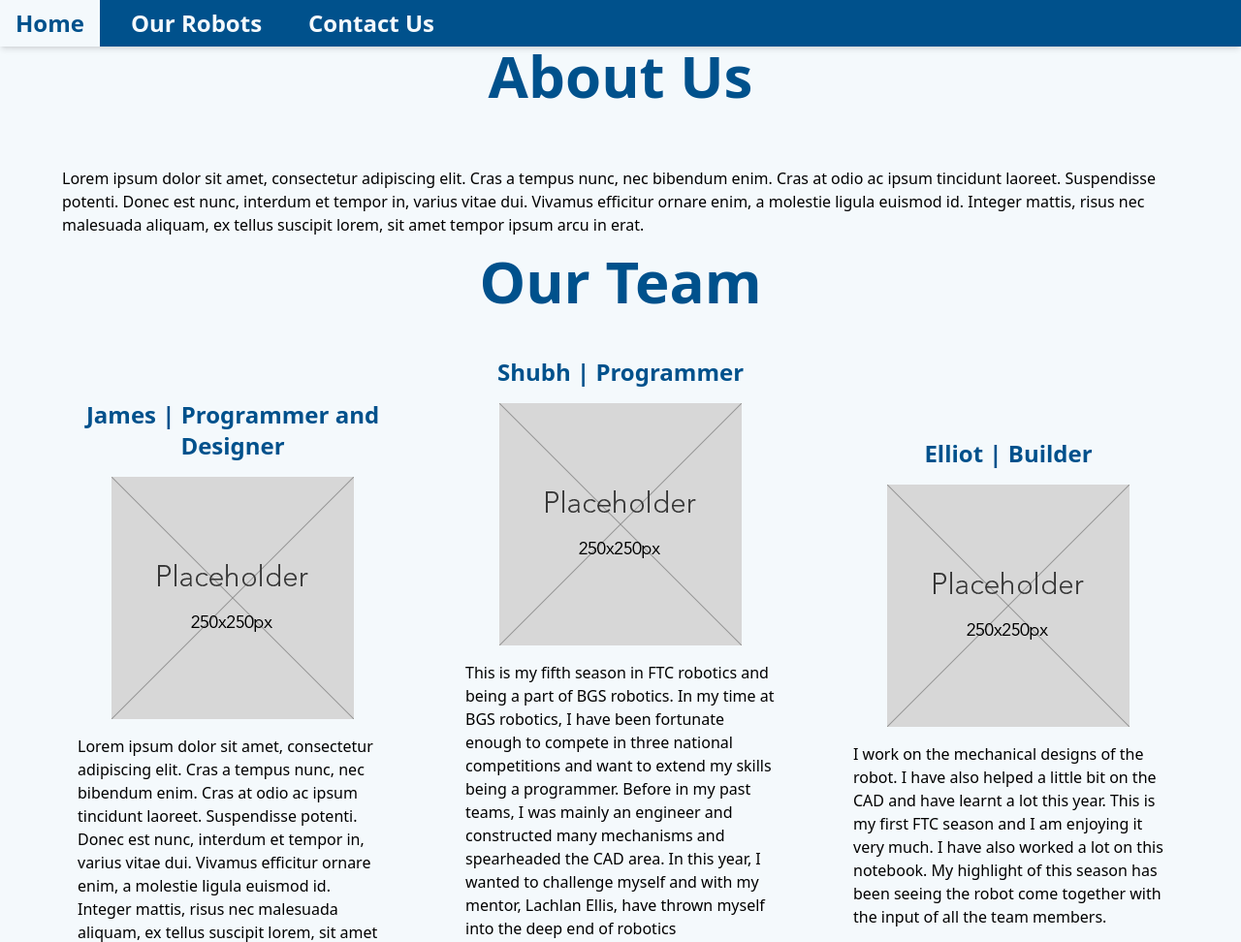
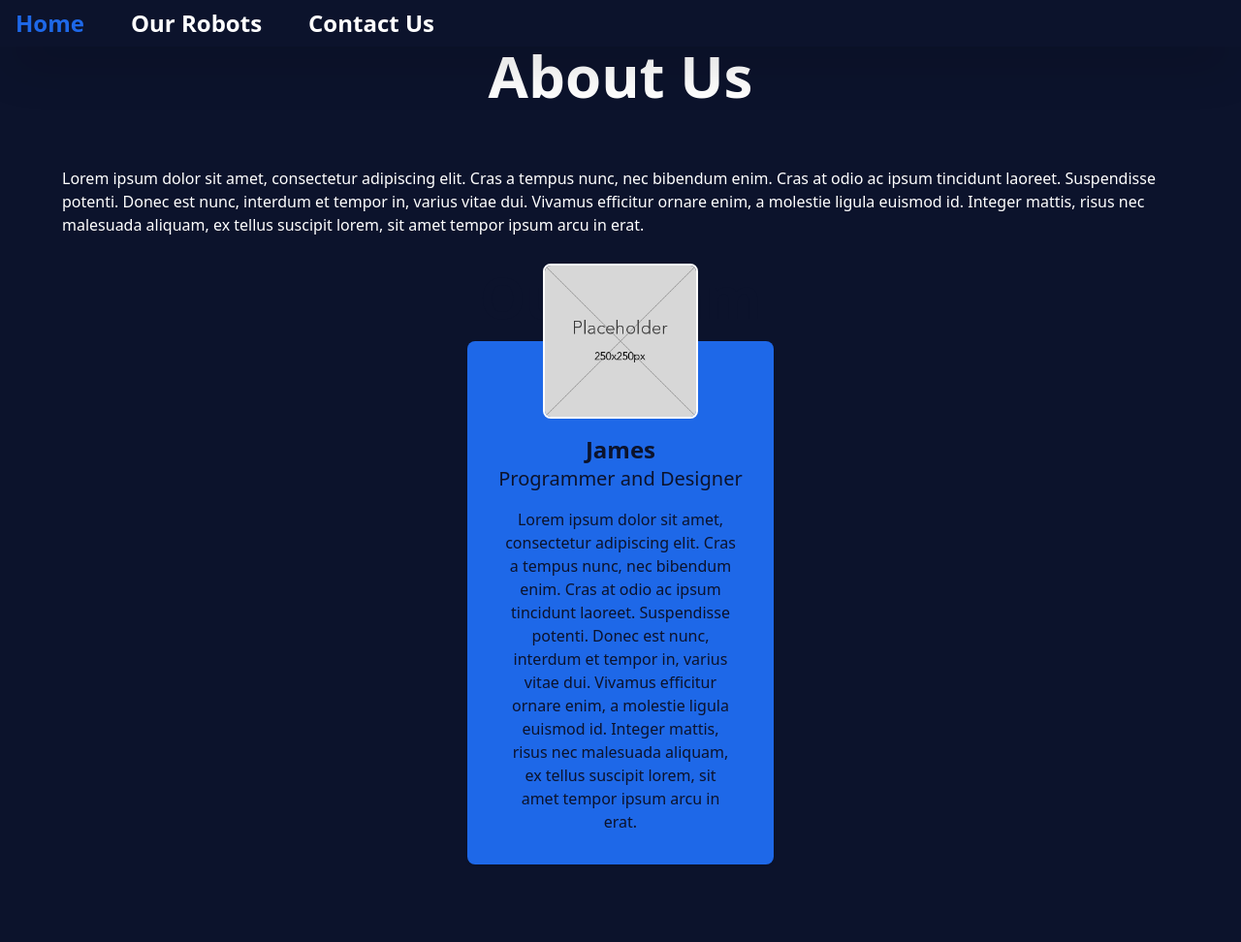
Before and after one commit to jl-23929/19450-Website, a website: page index.html in a window 1280 px wide. Shown: the top 972 px of the page at 97% size. Drawn offline with Linux system fonts and the light colour scheme.

Commit message:
Slightly broken, but with new colour scheme.

```diff
--- a/index.html
+++ b/index.html
@@ -22,23 +22,23 @@
     gtag("config", "G-YSY55616MK");
   </script>
 
-  <body class="bg-lightBlue">
+  <body class="bg-darkBlue">
     <div>
       <nav class="fixed bg-darkBlue w-full">
         <div
-          class="hidden sm:flex space-x-4 shadow-md text-2xl font-bold text-lightBlue"
+          class="hidden sm:flex space-x-4 shadow-2xl text-2xl font-bold text-white"
         >
           <a
             href="index.html"
-            class="px-4 py-2 hover:bg-lightBlue hover:text-darkBlue"
+            class="px-4 py-2 hover:bg-darkBlue hover:text-lightBlue"
             >Home</a
           >
           <a
             href="robots.html"
-            class="px-4 py-2 hover:bg-lightBlue hover:text-darkBlue"
+            class="px-4 py-2 hover:bg-darkBlue hover:text-lightBlue"
             >Our Robots</a
           >
-          <a href="#" class="px-4 py-2 hover:bg-lightBlue hover:text-darkBlue"
+          <a href="#" class="px-4 py-2 hover:bg-darkBlue hover:text-lightBlue"
             >Contact Us</a
           >
         </div>
@@ -94,23 +94,70 @@
         </div>
       </nav>
       <div class="flex flex-wrap gap-4 justify-center items-center">
+        <h1 class="text-6xl text-white font-bold text-center py-12">
+          About Us
+        </h1>
+        <div>
+          <p class="flex px-16 text-white">
+            Lorem ipsum dolor sit amet, consectetur adipiscing elit. Cras a
+            tempus nunc, nec bibendum enim. Cras at odio ac ipsum tincidunt
+            laoreet. Suspendisse potenti. Donec est nunc, interdum et tempor in,
+            varius vitae dui. Vivamus efficitur ornare enim, a molestie ligula
+            euismod id. Integer mattis, risus nec malesuada aliquam, ex tellus
+            suscipit lorem, sit amet tempor ipsum arcu in erat.
+          </p>
+        </div>
 
-      <h1 class="text-6xl text-darkBlue font-bold text-center py-12">
-        About Us
-      </h1>
-      <div>
-        <p class="flex px-16">
-          Lorem ipsum dolor sit amet, consectetur adipiscing elit. Cras a tempus
-          nunc, nec bibendum enim. Cras at odio ac ipsum tincidunt laoreet.
-          Suspendisse potenti. Donec est nunc, interdum et tempor in, varius
-          vitae dui. Vivamus efficitur ornare enim, a molestie ligula euismod
-          id. Integer mattis, risus nec malesuada aliquam, ex tellus suscipit
-          lorem, sit amet tempor ipsum arcu in erat.
-        </p>
+        <div class="p-4">
+          <h1 class="text-6xl text-darkBlue font-bold text-center">Our Team</h1>
+          <div
+            class="flex flex-col items-center pad-y-24 md:space-y-0 md:flex-row justify evenly"
+          >
+            <div class="relative p-4">
+              <div
+                class="absolute mb-4 text-center transform translate-x-1/2 -top-16 right-1/2"
+              >
+                <a href="#" class="relative block">
+                  <img
+                    alt="profil"
+                    src="generic-image-placeholder-2143482160.png"
+                    class="mx-auto object-cover rounded-lg h-40 w-40 border-2 border-white dark:border-gray-800"
+                  />
+                </a>
+              </div>
+              <div
+                class="px-8 py-4 pt-24 bg-lightBlue rounded-lg shadow dark:bg-gray-800"
+              >
+                <div class="text-center">
+                  <p
+                    class="text-2xl font-bold text-darkBlue dark:text-lightBlue"
+                  >
+                    James
+                  </p>
+                  <p
+                    class="text-xl font-light text-darkBlue dark:text-lightBlue"
+                  >
+                    Programmer and Designer
+                  </p>
+                  <p
+                    class="py-4 mx-auto font-light text-darkBlue text-md w-60 dark:text-lightBlue"
+                  >
+                    Lorem ipsum dolor sit amet, consectetur adipiscing elit.
+                    Cras a tempus nunc, nec bibendum enim. Cras at odio ac ipsum
+                    tincidunt laoreet. Suspendisse potenti. Donec est nunc,
+                    interdum et tempor in, varius vitae dui. Vivamus efficitur
+                    ornare enim, a molestie ligula euismod id. Integer mattis,
+                    risus nec malesuada aliquam, ex tellus suscipit lorem, sit
+                    amet tempor ipsum arcu in erat.
+                  </p>
+                </div>
+              </div>
+            </div>
+          </div>
+        </div>
       </div>
-      <h1 class="text-6xl text-darkBlue font-bold text-center">Our Team</h1>
 
-      <div class="flex flex-wrap gap-4 justify-center items-center">
+      <div class="flex flex-col items-center md:flex-row justify evenly p-8">
         <div
           class="grid grid-cols-1 gap-4 p-8 content-center justify-center items-center max-w-sm"
         >
@@ -145,7 +192,15 @@
             />
           </div>
           <div class="">
-            This is my fifth season in FTC robotics and being a part of BGS robotics. In my time at BGS robotics, I have been fortunate enough to compete in three national competitions and want to extend my skills being a programmer. Before in my past teams, I was mainly an engineer and constructed many mechanisms and spearheaded the CAD area. In this year, I wanted to challenge myself and with my mentor, Lachlan Ellis, have thrown myself into the deep end of robotics programming. I hope to learn a lot from this season and bring this knowledge to better aid my future.
+            This is my fifth season in FTC robotics and being a part of BGS
+            robotics. In my time at BGS robotics, I have been fortunate enough
+            to compete in three national competitions and want to extend my
+            skills being a programmer. Before in my past teams, I was mainly an
+            engineer and constructed many mechanisms and spearheaded the CAD
+            area. In this year, I wanted to challenge myself and with my mentor,
+            Lachlan Ellis, have thrown myself into the deep end of robotics
+            programming. I hope to learn a lot from this season and bring this
+            knowledge to better aid my future.
           </div>
         </div>
         <div
@@ -161,8 +216,11 @@
             />
           </div>
           <div class="">
-            I work on the mechanical designs of the robot. I have also helped a little bit on the CAD and have learnt a lot this year. This is my first FTC season and I am enjoying it very much.  I have also worked a lot on this notebook. My highlight of this season has been seeing the robot come together with the input of all the team members.
-
+            I work on the mechanical designs of the robot. I have also helped a
+            little bit on the CAD and have learnt a lot this year. This is my
+            first FTC season and I am enjoying it very much. I have also worked
+            a lot on this notebook. My highlight of this season has been seeing
+            the robot come together with the input of all the team members.
           </div>
         </div>
         <div
@@ -178,7 +236,11 @@
             />
           </div>
           <div class="">
-            This is my fourth season of competing in FTC robotics. Over the years of FTC I have learnt so much in terms of collaborative skills, the importance of teamwork and finally, the aspects of STEAM. I have always enjoyed building the robot and then driving it on the field to see how a team's effort can result in great outcomes.
+            This is my fourth season of competing in FTC robotics. Over the
+            years of FTC I have learnt so much in terms of collaborative skills,
+            the importance of teamwork and finally, the aspects of STEAM. I have
+            always enjoyed building the robot and then driving it on the field
+            to see how a team's effort can result in great outcomes.
           </div>
         </div>
         <div
@@ -194,7 +256,12 @@
             />
           </div>
           <div class="">
-            This is my third season in FTC. After generating a robust insight into coding within FTC, I elected to transfer to CAD design throughout this year. I have been refining my CAD skills, becoming proficient within both Fusion and OnShape. Within the CAD I have mainly tackled tasks such as organisation and efficiency within the robot and mechanisms.
+            This is my third season in FTC. After generating a robust insight
+            into coding within FTC, I elected to transfer to CAD design
+            throughout this year. I have been refining my CAD skills, becoming
+            proficient within both Fusion and OnShape. Within the CAD I have
+            mainly tackled tasks such as organisation and efficiency within the
+            robot and mechanisms.
           </div>
         </div>
         <div
@@ -210,8 +277,13 @@
             />
           </div>
           <div class="">
-            I am one of the main CAD designers and this season have been dedicating the majority of my time to designing and iterating upon the intake, a new endeavour I have not uptaken in the past. This season I have made major changes to my CADing specialties switching to Onshape in order to take a more collaborative approach to design and hopefully improve productivity and quality through peer review and equal distribution of workload.
-
+            I am one of the main CAD designers and this season have been
+            dedicating the majority of my time to designing and iterating upon
+            the intake, a new endeavour I have not uptaken in the past. This
+            season I have made major changes to my CADing specialties switching
+            to Onshape in order to take a more collaborative approach to design
+            and hopefully improve productivity and quality through peer review
+            and equal distribution of workload.
           </div>
         </div>
         <div
@@ -227,8 +299,11 @@
             />
           </div>
           <div class="">
-            This is my first FTC season. I have gained a lot of experience in building and team management duties during my short time of being here. I have focused on organising parts and building the mecanum wheels for the drivebase. I also spent my time working on this team notebook for the season.
-
+            This is my first FTC season. I have gained a lot of experience in
+            building and team management duties during my short time of being
+            here. I have focused on organising parts and building the mecanum
+            wheels for the drivebase. I also spent my time working on this team
+            notebook for the season.
           </div>
         </div>
         <div
@@ -244,8 +319,14 @@
             />
           </div>
           <div class="">
-            This is my fourth season in FTC robotics and being a part of Team 19450. I have been lucky enough to experience the national stage twice in my last three seasons of FTC and am eager to make a mark on the international stage. I am a proficient engineer currently focusing on extending myself within the outreach and CAD sector. I have been able to solo lead sponsorship agreements this seasons with a variety of companies, initiating contact and collaboration whilst spreading the name of FIRST and FTC.
-
+            This is my fourth season in FTC robotics and being a part of Team
+            19450. I have been lucky enough to experience the national stage
+            twice in my last three seasons of FTC and am eager to make a mark on
+            the international stage. I am a proficient engineer currently
+            focusing on extending myself within the outreach and CAD sector. I
+            have been able to solo lead sponsorship agreements this seasons with
+            a variety of companies, initiating contact and collaboration whilst
+            spreading the name of FIRST and FTC.
           </div>
         </div>
       </div>
--- a/tailwind.config.js
+++ b/tailwind.config.js
@@ -9,8 +9,8 @@ module.exports = {
         h3: "1.75rem",
       },
       colors: {
-        lightBlue: "#f4f9fc ",
-        darkBlue: "#00518c",
+        lightBlue: "#1e68e8",
+        darkBlue: "#0c132c",
       },
     },
   },
```
Also changed, not shown: output.css.
